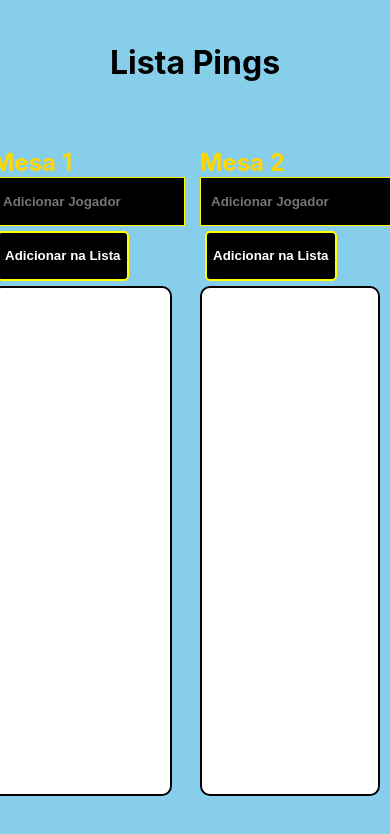
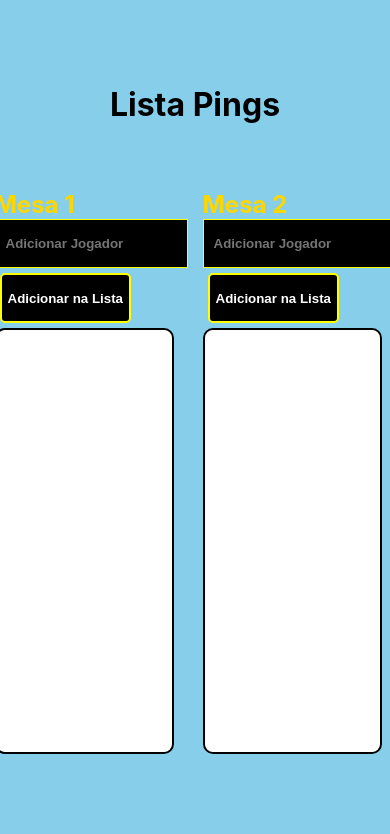
Before and after one commit to Diogolima-creator/ListaPingPong, a React (Vite) app: page /Mesas in a window 390 px wide. Shown: the top 834 px of the page. Built offline with nearby package versions, Linux system fonts and the light colour scheme.

Commit message:
update the responsive

```diff
--- a/src/pages/Mesas/styles.js
+++ b/src/pages/Mesas/styles.js
@@ -15,6 +15,7 @@ export const Container = styled.div`
 
   .Mesas-to-row{
       display:flex;
+      margin-left:5px;
   }
 `;
 
@@ -76,8 +77,10 @@ export const List = styled.div`
     border-radius:10px;
     color:black;
     overflow-y: scroll;
+
     @media screen and (max-width: 426px) {
       width:45vw;
+      height:50vh;
       font-size:14px;
       font-weight:normal;
     }
```
